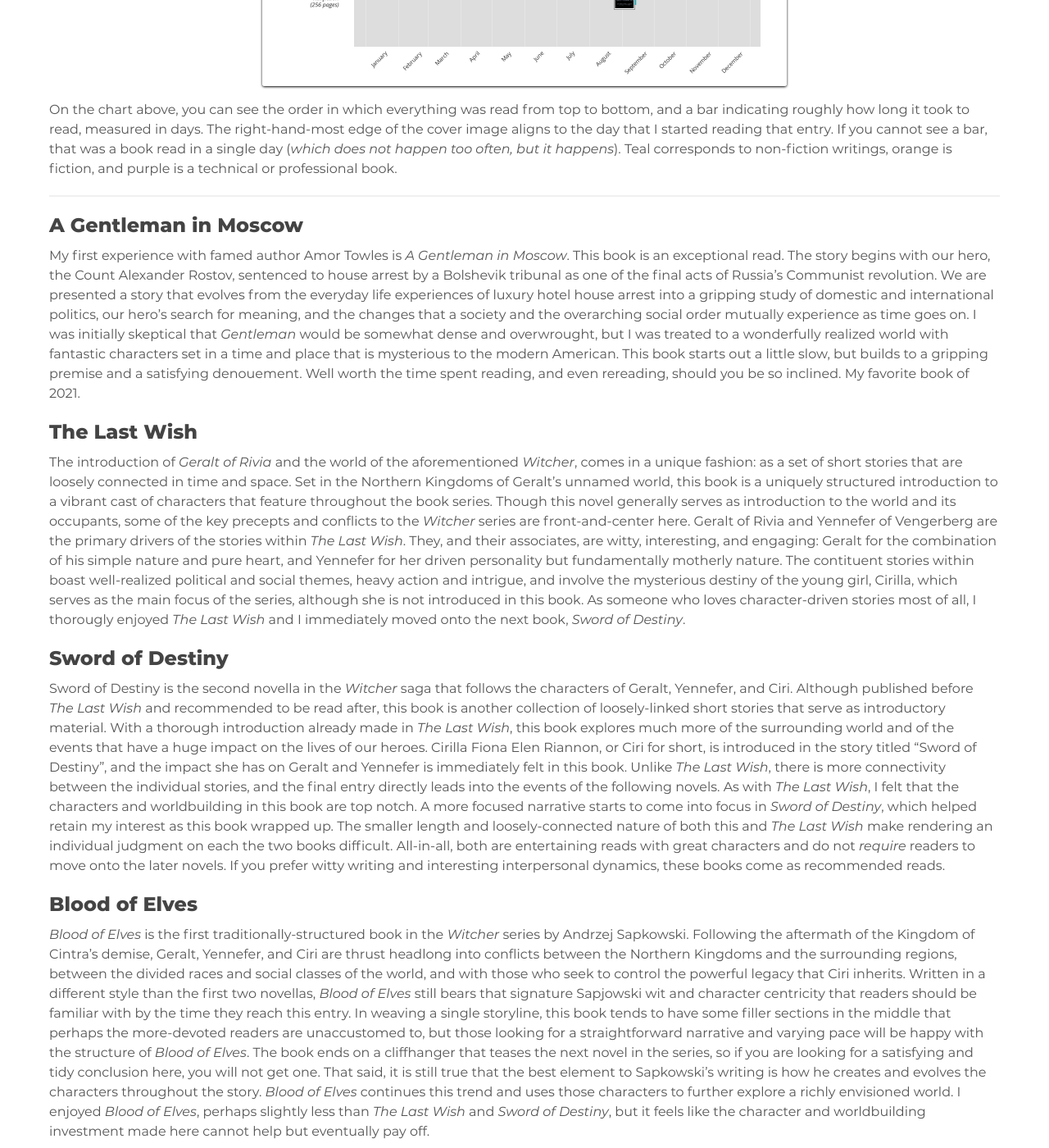
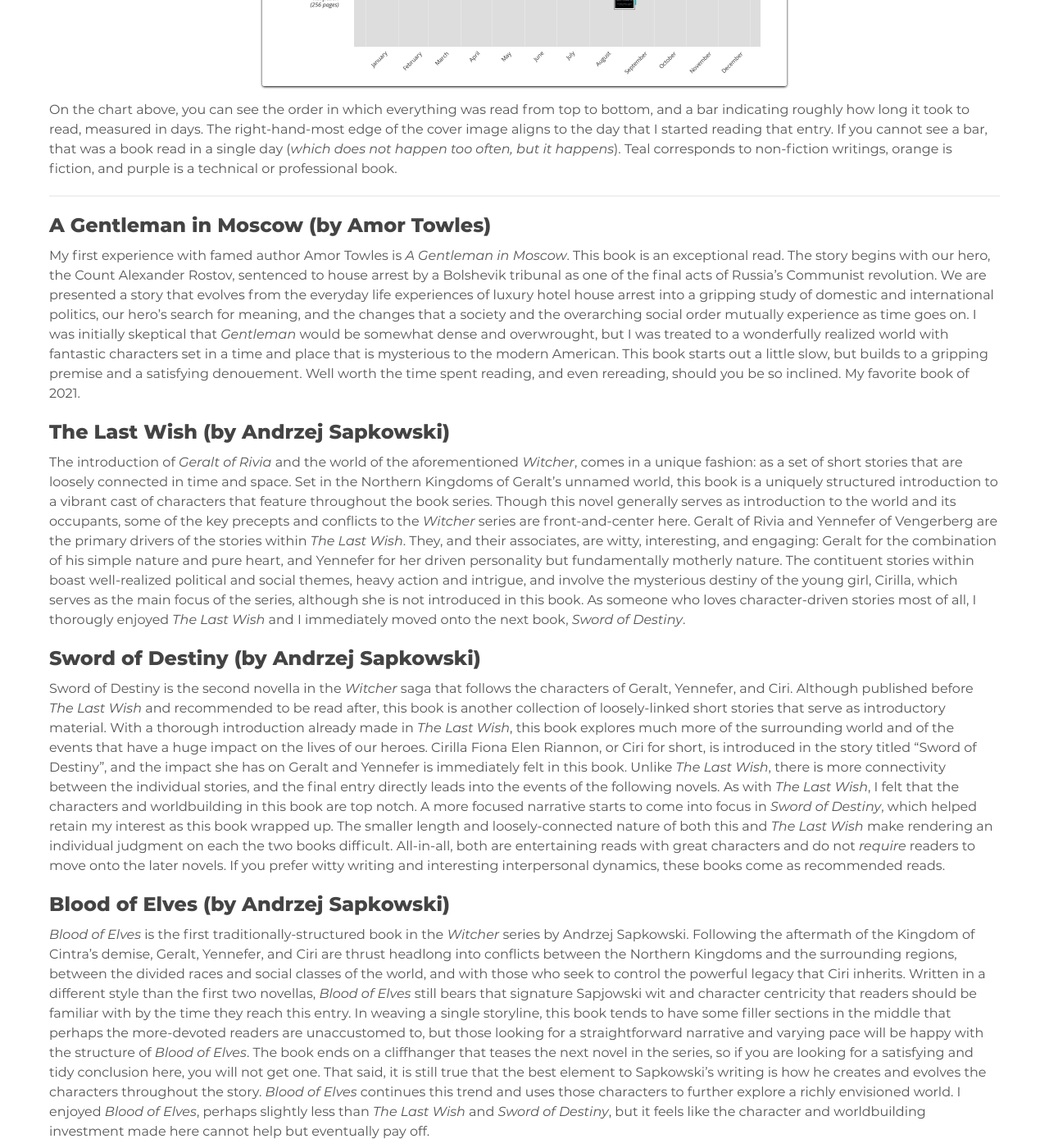
Before and after one commit to spieswl/spieswl.github.io, a Jekyll site: the page built from _posts/2021/2021-12-31-the-year-in-readings.md, in a window 1280 px wide and 1400 px high, scrolled down 788 px. Shown: the whole window at 82% size. Built offline with Jekyll 4.4.1, drawn with Linux system fonts in a browser that asks for light colours; some of the changed text lies outside the part shown.

```diff
--- a/_posts/2021-12-31-the-year-in-readings.md
+++ b/_posts/2021/2021-12-31-the-year-in-readings.md
@@ -31,7 +31,7 @@
 
 <hr>
 
-#### A Gentleman in Moscow
+#### A Gentleman in Moscow (by Amor Towles)
 
 My first experience with famed author Amor Towles is _A Gentleman in Moscow_.
 This book is an exceptional read.
@@ -42,7 +42,7 @@
 Well worth the time spent reading, and even rereading, should you be so inclined.
 My favorite book of 2021.
 
-#### The Last Wish
+#### The Last Wish (by Andrzej Sapkowski)
 
 The introduction of _Geralt of Rivia_ and the world of the aforementioned _Witcher_, comes in a unique fashion: as a set of short stories that are loosely connected in time and space.
 Set in the Northern Kingdoms of Geralt's unnamed world, this book is a uniquely structured introduction to a vibrant cast of characters that feature throughout the book series.
@@ -52,7 +52,7 @@
 The contituent stories within boast well-realized political and social themes, heavy action and intrigue, and involve the mysterious destiny of the young girl, Cirilla, which serves as the main focus of the series, although she is not introduced in this book.
 As someone who loves character-driven stories most of all, I thorougly enjoyed _The Last Wish_ and I immediately moved onto the next book, _Sword of Destiny_.
 
-#### Sword of Destiny
+#### Sword of Destiny (by Andrzej Sapkowski)
 
 Sword of Destiny is the second novella in the _Witcher_ saga that follows the characters of Geralt, Yennefer, and Ciri.
 Although published before _The Last Wish_ and recommended to be read after, this book is another collection of loosely-linked short stories that serve as introductory material.
@@ -65,7 +65,7 @@
 All-in-all, both are entertaining reads with great characters and do not _require_ readers to move onto the later novels.
 If you prefer witty writing and interesting interpersonal dynamics, these books come as recommended reads.
 
-#### Blood of Elves
+#### Blood of Elves (by Andrzej Sapkowski)
 
 _Blood of Elves_ is the first traditionally-structured book in the _Witcher_ series by Andrzej Sapkowski.
 Following the aftermath of the Kingdom of Cintra's demise, Geralt, Yennefer, and Ciri are thrust headlong into conflicts between the Northern Kingdoms and the surrounding regions, between the divided races and social classes of the world, and with those who seek to control the powerful legacy that Ciri inherits.
@@ -76,7 +76,7 @@
 _Blood of Elves_ continues this trend and uses those characters to further explore a richly envisioned world.
 I enjoyed _Blood of Elves_, perhaps slightly less than _The Last Wish_ and _Sword of Destiny_, but it feels like the character and worldbuilding investment made here cannot help but eventually pay off.
 
-#### The Things They Carried
+#### The Things They Carried (by Tim O'Brien)
 
 On total accident, after reading two fictional short story compendiums, I read through _The Things They Carried_ which is another set of short stories that detail the experiences of draftees and officers of the U.S. Army during the Vietnam War.
 Perhaps important to note, the author, Tim O'Brien, is cagey about which of the stories truly happened, which ones were spun from whole cloth, and which fall somewhere in the middle.
```
Also changed, not shown: other parts of _posts/2021/2021-12-31-the-year-in-readings.md (+1 -1 lines), _posts/2020/2020-12-31-the-year-in-readings.md (renamed from _posts/2020-12-31-the-year-in-readings.md, +1 -1 lines), _posts/2022/2022-12-31-the-year-in-readings.md (added, +53 -0 lines), _posts/2018/2018-05-04-synology-git-server.md (renamed from _posts/2018-05-04-synology-git-server.md), _posts/2018/2018-11-14-realities-of-using-webrtc.md (renamed from _posts/2018-11-14-realities-of-using-webrtc.md), _posts/2020/2020-08-14-seven-years-of-factorio-friday-facts.md (renamed from _posts/2020-08-14-seven-years-of-factorio-friday-facts.md), _posts/2020/2020-11-24-perspective-on-a-crazy-year.md (renamed from _posts/2020-11-24-perspective-on-a-crazy-year.md).
